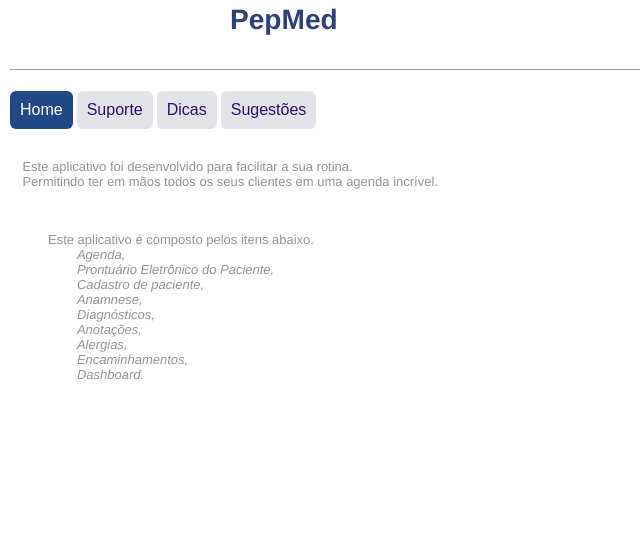
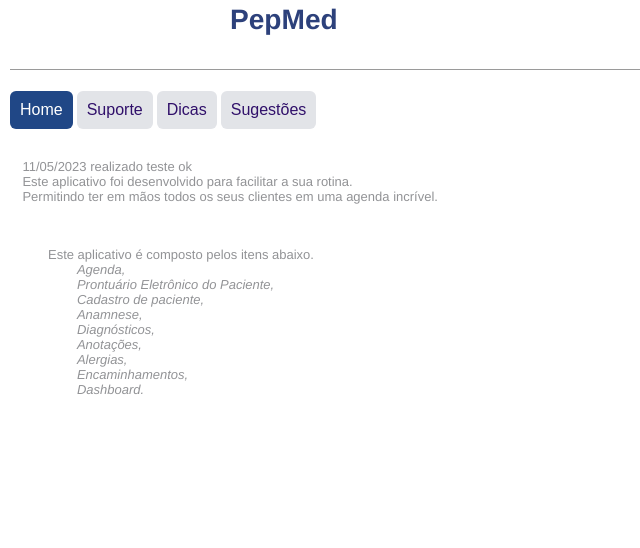
Before and after one commit to forappmobile/MeusProjetos.github.io, a plain HTML site: page index.html in a window 1280 px wide. Shown: the part 29-577 px from the top of the page, without its empty margins (0-640 px from the left). Drawn offline with Linux system fonts and the light colour scheme.

Commit message:
Update index.html

```diff
--- a/index.html
+++ b/index.html
@@ -85,6 +85,7 @@ padding:1em0;
 
 
  <pre><font size='2' face='helvetica'>
+    11/05/2023 realizado teste ok
     Este aplicativo foi desenvolvido para facilitar a sua rotina.
     Permitindo ter em mãos todos os seus clientes em uma agenda incrível.
 
```
